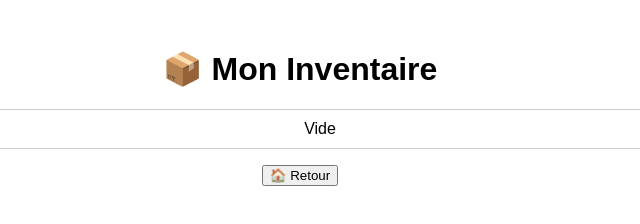
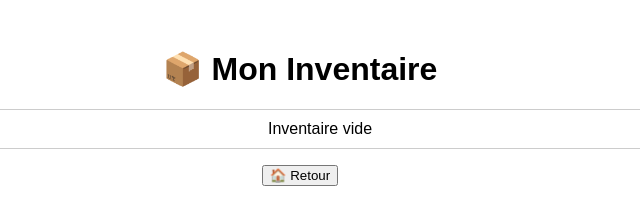
Before and after one commit to kaischak/ImoYoizo, a plain HTML site: page inventaire.html in a window 1280 px wide. Shown: the full height of the page, 340-980 px from the left. Drawn offline with Linux system fonts and the light colour scheme.

Commit message:
inventaire.html

```diff
--- a/inventaire.html
+++ b/inventaire.html
@@ -28,19 +28,24 @@ li{
 <button onclick="location.href='index.html'">🏠 Retour</button>
 
 <script>
-let inv = JSON.parse(localStorage.getItem("inventaire")) || [];
+let inv = JSON.parse(localStorage.getItem("inventaire") || "[]");
+
+console.log(inv);
+
 let ul = document.getElementById("inventaire");
 
 if(inv.length === 0){
-    ul.innerHTML = "<li>Vide</li>";
+    ul.innerHTML = "<li>Inventaire vide</li>";
 } else {
     inv.forEach(item => {
         let li = document.createElement("li");
+
         li.innerHTML = `
             <strong>${item.name}</strong><br>
             💰 ${item.price}<br>
-            👤 ${item.owner}
+            👤 ${item.owner || "system"}
         `;
+
         ul.appendChild(li);
     });
 }
```
